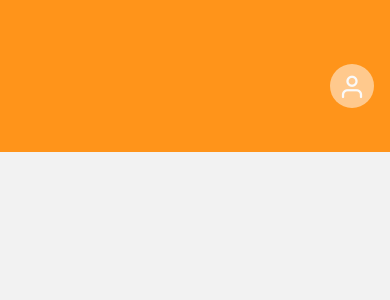
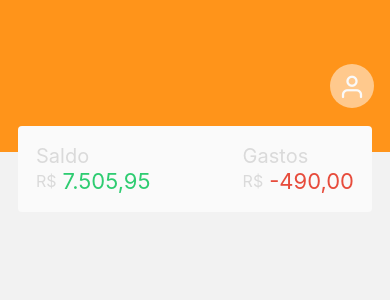
Before and after one commit to mateusmatosleonardo/finance_app_ui, a React Native app: screen /Home in a window 390 px wide. Shown: the top 300 px of the page. Built offline with nearby package versions, Linux system fonts and the light colour scheme.

Commit message:
feat: creating container the balance

```diff
--- /dev/null
+++ b/src/components/Balance/index.tsx
@@ -0,0 +1,70 @@
+import React from 'react';
+import {StyleSheet, Text, View} from 'react-native';
+
+interface BalanceProps {
+  balance: string;
+  expenses: string;
+}
+
+const Balance = ({balance, expenses}: BalanceProps) => {
+  return (
+    <View style={styles.container}>
+      <View style={styles.item}>
+        <Text style={styles.itemTitle}>Saldo</Text>
+        <View style={styles.content}>
+          <Text style={styles.currencySimbol}>R$</Text>
+          <Text style={styles.balance}>{balance}</Text>
+        </View>
+      </View>
+      <View style={styles.item}>
+        <Text style={styles.itemTitle}>Gastos</Text>
+        <View style={styles.content}>
+          <Text style={styles.currencySimbol}>R$</Text>
+          <Text style={styles.expenses}>{expenses}</Text>
+        </View>
+      </View>
+    </View>
+  );
+};
+
+const styles = StyleSheet.create({
+  container: {
+    flexDirection: 'row',
+    justifyContent: 'space-between',
+    paddingStart: 18,
+    paddingEnd: 18,
+    marginTop: -26,
+    marginStart: 18,
+    marginEnd: 18,
+    borderRadius: 4,
+    paddingBottom: 18,
+    paddingTop: 18,
+    backgroundColor: '#fafafa',
+    elevation: 1,
+    zIndex: 99,
+  },
+  item: {},
+  itemTitle: {
+    fontSize: 20,
+    color: '#dadada',
+  },
+  currencySimbol: {
+    color: '#dadada',
+    marginRight: 6,
+    fontSize: 16,
+  },
+  balance: {
+    fontSize: 22,
+    color: '#2ecc71',
+  },
+  content: {
+    flexDirection: 'row',
+    alignItems: 'center',
+  },
+  expenses: {
+    fontSize: 22,
+    color: '#e74c3c',
+  },
+});
+
+export default Balance;
--- a/src/pages/Home/index.tsx
+++ b/src/pages/Home/index.tsx
@@ -2,14 +2,16 @@ import Header from '../../components/Header';
 import React from 'react';
 import {ScrollView, Text, View} from 'react-native';
 import {AuthContext} from '../../contexts/auth';
+import Balance from '../../components/Balance';
 
 const Home = () => {
   const {user} = React.useContext(AuthContext);
 
   return (
-    <ScrollView>
+    <View>
       <Header userName={user.name} />
-    </ScrollView>
+      <Balance balance="7.505,95" expenses="-490,00" />
+    </View>
   );
 };
 
```
